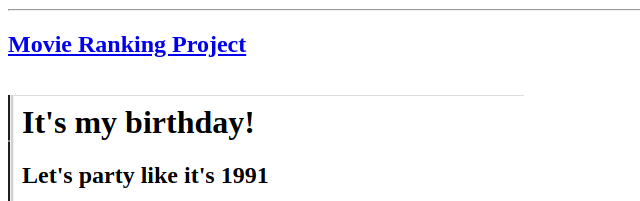
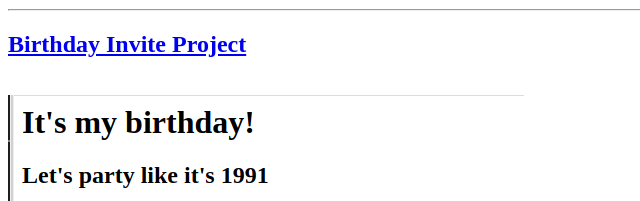
Before and after one commit to MarshZach/html-portfolio, a plain HTML site: page index.html in a window 1280 px wide. Shown: the part 595-796 px from the top of the page, 0-640 px from the left. Drawn offline with Linux system fonts and the light colour scheme.

Commit message:
Update index.html
Fixing Birthday Invite header hyperlink issue

```diff
--- a/index.html
+++ b/index.html
@@ -21,7 +21,7 @@
         <img src="./assets/images/MovieWebpage.png" alt="Image of Movie Ranking Website"/>
         <br/>
         <hr/>
-        <h2><a href="public/movie-ranking.html">Movie Ranking Project</a></h2>
+        <h2><a href="public/birthday-invite.html">Birthday Invite Project</a></h2>
         <br/>
         <img src="./assets/images/BirthdayWebpage.png" alt="Image of Birthday Invite Website"/>
         <br/>
```
